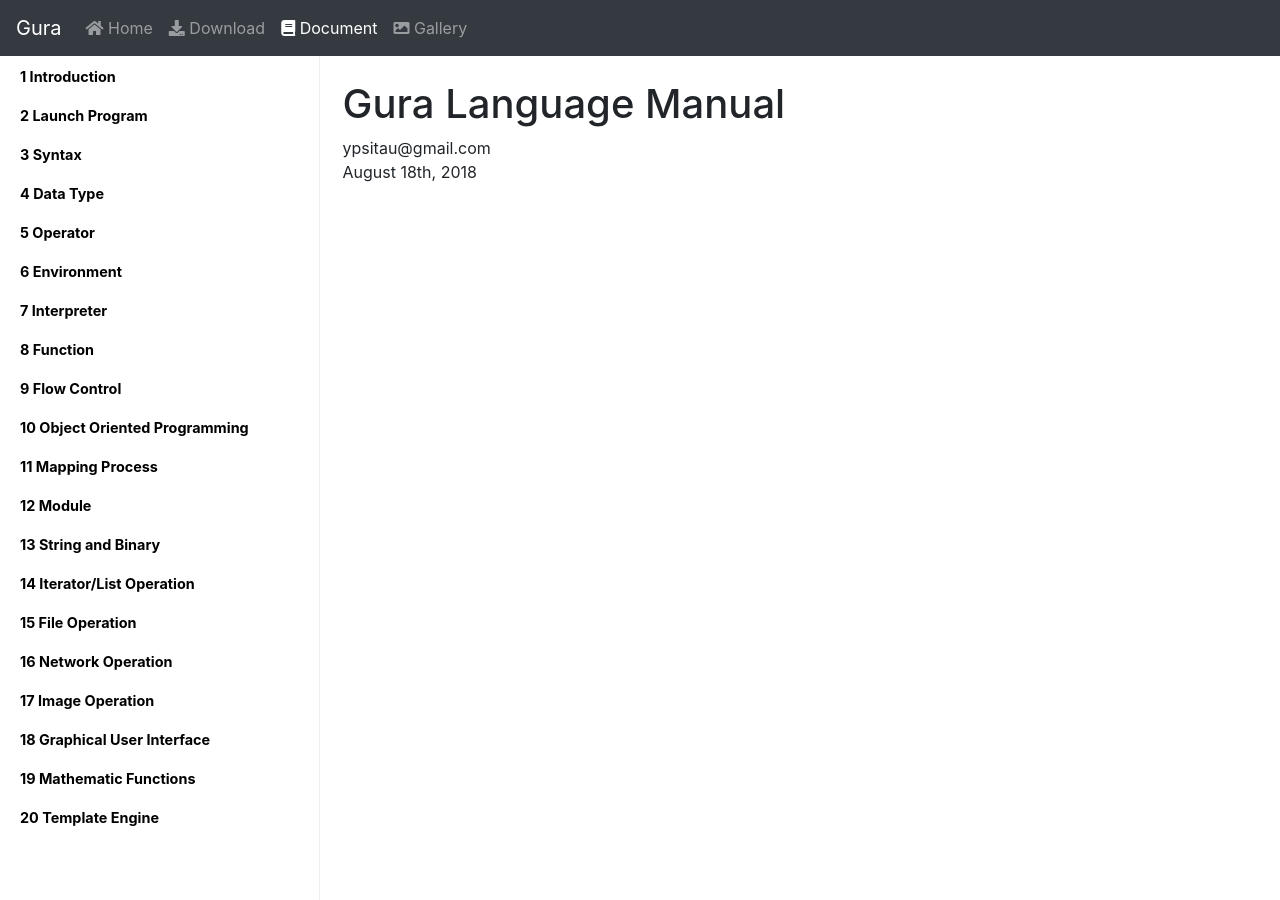
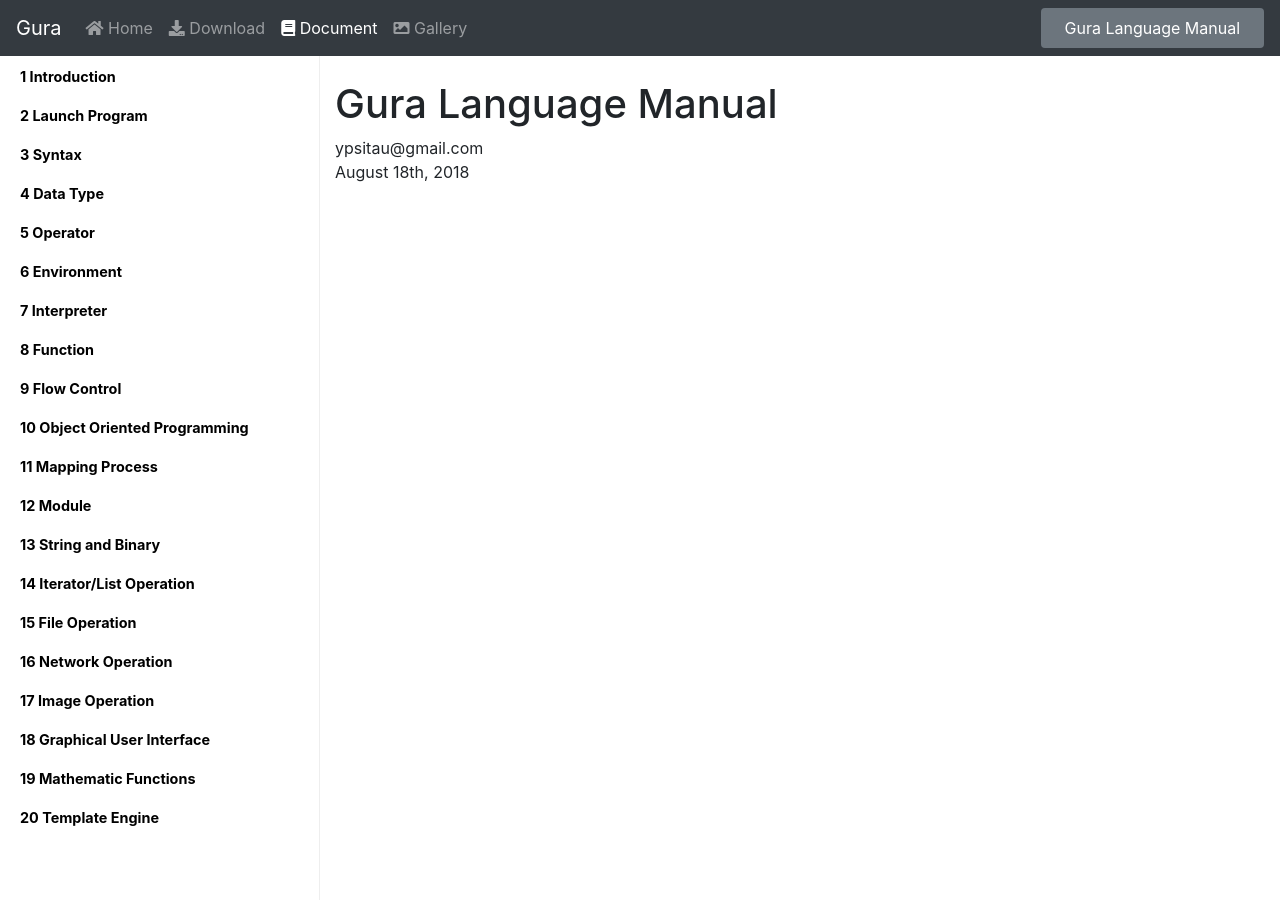
Before and after one commit to gura-doc/gura-doc.github.io, a Jekyll site: the page built from document/reference/language-manual/index.md, in a window 1280 px wide. Built offline with Jekyll 4.4.1, drawn with Linux system fonts in a browser that asks for light colours; nearby versions of some CDN libraries.

Commit message:
updated layout

```diff
--- a/_layouts/basement.html
+++ b/_layouts/basement.html
@@ -39,7 +39,7 @@
 		  </li>
 		</ul>
 	  </div>
-	  {% if page.layout == "reference" or page.layout == "article" %}
+	  {% if page.layout contains "doc-" %}
 	  <div class="navbar-text navbar-left text-white bg-secondary rounded pr-4 pl-4">
 		{{ page.title }}
 	  </div>
--- a/_layouts/doc-nonavi.html
+++ b/_layouts/doc-nonavi.html
@@ -3,7 +3,7 @@ layout: basement
 topdir: ../../..
 ---
 <div class="container-fluid">
-  <main role="main" class="mt-4 bt-4">
+  <main role="main" class="mt-4 mb-5">
 	{{ content }}
   </main>
 </div>
--- a/_layouts/doc-widenavi.html
+++ b/_layouts/doc-widenavi.html
@@ -6,11 +6,10 @@ topdir: ../../..
   <div class="row">
 	<nav class="col-md-3 d-none d-md-block sidebar">
 	  {% include_relative navi.html %}
-	  <div class="pt-3"></div>
+	  <div class="mb-5"></div>
 	</nav>
+	<main role="main" class="col-md-9 ml-sm-auto mt-4 mb-5">
+	  {{ content }}
+	</main>
   </div>
-  <main role="main" class="col-md-9 ml-sm-auto mt-4">
-	{{ content }}
-	<div class="pt-5"></div>
-  </main>
 </div>
--- a/_layouts/sub.html
+++ b/_layouts/sub.html
@@ -8,7 +8,7 @@ topdir: ..
 	  {% include_relative navi.html %}
 	  <div class="pt-3"></div>
 	</nav>
-	<main role="main" class="col-md-10 ml-sm-auto mt-4 mb-4">
+	<main role="main" class="col-md-10 ml-sm-auto mt-4 mb-5">
 	  {{ content }}
 	</main>
   </div>
--- a/_layouts/top.html
+++ b/_layouts/top.html
@@ -2,4 +2,6 @@
 layout: basement
 topdir:
 ---
-{{ content }}
+<main role="main" class="mb-5">
+  {{ content }}
+</main>
```
Also changed, not shown: _layouts/doc-narrownavi.html (+4 -5 lines).
